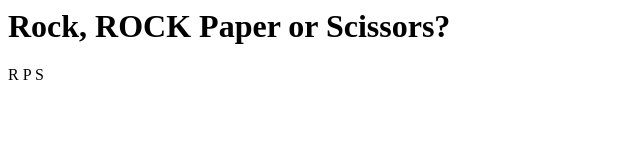
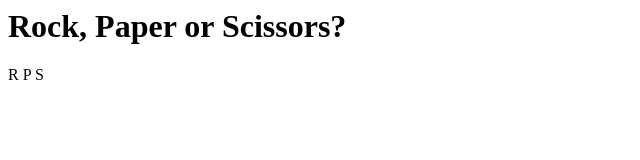
Before and after one commit to teaching-repositories/rock-paper-scissors, a plain HTML site: page index.html in a window 1280 px wide. Shown: the whole page, without its empty margins (0-640 px from the left). Drawn offline with Linux system fonts and the light colour scheme.

Commit message:
Fixed type in heading

```diff
--- a/index.html
+++ b/index.html
@@ -1,4 +1,4 @@
-<h1>Rock, ROCK  Paper or Scissors?</h1>
+<h1>Rock, Paper or Scissors?</h1>
 <p>
   <span class="circle">R</span>
   <span class="circle">P</span>
```
